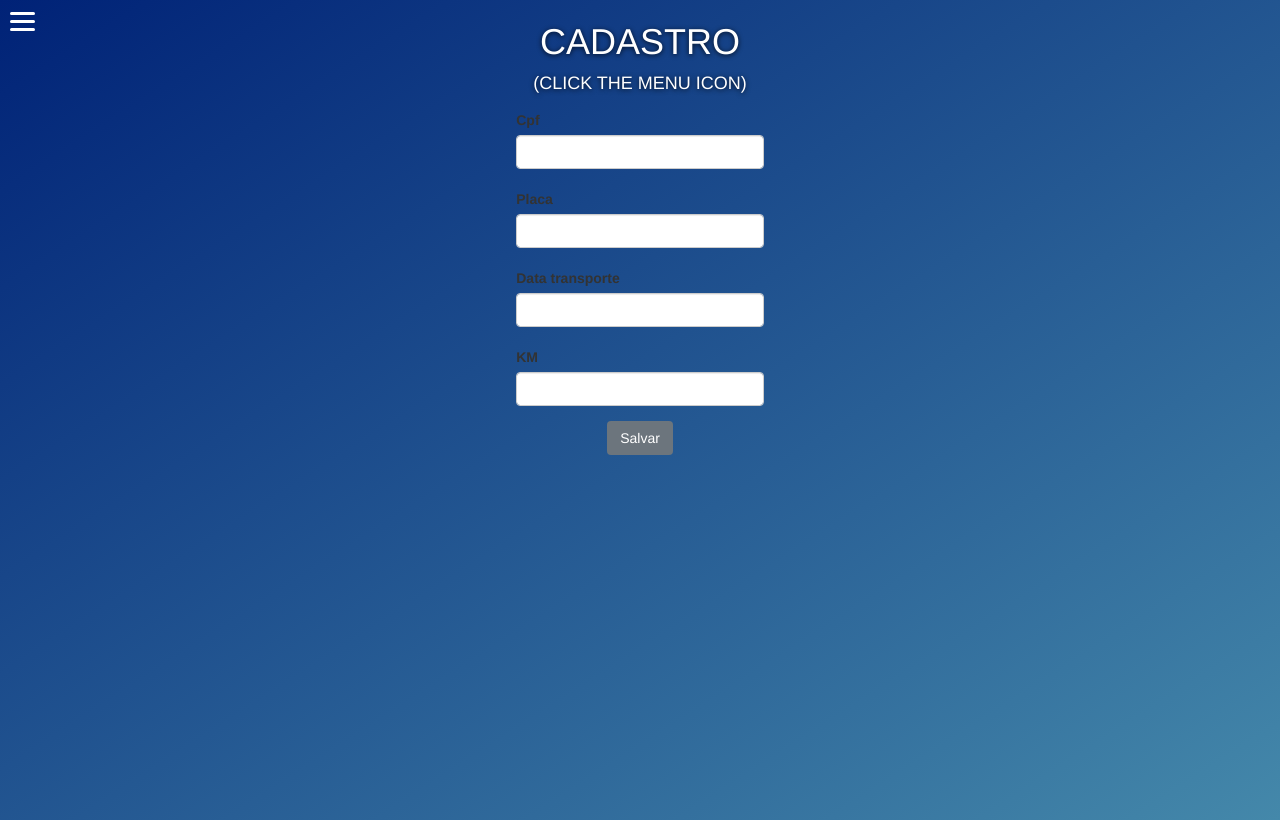
After one commit to svitorsannttos2/programacao_web_me, a Flask app: page /transport in a window 1280 px wide. The commit adds this page. Run offline with Flask 2, Linux system fonts and the light colour scheme; some libraries are stand-ins or nearby versions.

Commit message:
Refatorando código

```diff
--- a/app/controllers/routes.py
+++ b/app/controllers/routes.py
@@ -24,3 +24,19 @@ def addUser():
 @app.route('/add-vehicle')
 def addVehicle():
     return render_template('addVehicle.html')
+
+@app.route('/add-passanger')
+def addPassanger():
+    return render_template('addPassanger.html')
+
+@app.route('/add-driver')
+def addDriver():
+    return render_template('addDriver.html')
+
+@app.route('/transport')
+def transport():
+    return render_template('transport.html')
+
+@app.route('/report')
+def report():
+    return render_template('report.html')
--- a/app/templates/addVehicle.html
+++ b/app/templates/addVehicle.html
@@ -48,11 +48,11 @@
               <label class="mb-2 mt-2" for="cpf">Cpf</label>
               <input type="text" id="cpf" name="cpf" class="form-control">
             </div>
+            <div class="d-flex mt-3 justify-content-center">
+              <button type="submit" class="btn btn-secondary btn-salvar">Salvar</button>
+            </div>
           </fieldset>
         </form>
-        <div class="d-flex mt-3 justify-content-center">
-          <button type="submit" class="btn btn-secondary btn-salvar">Salvar</button>
-        </div>
       </div>
     </div>
   </div>
--- a/app/templates/header.html
+++ b/app/templates/header.html
@@ -33,6 +33,7 @@
             <div class="px-5">
                 <h2 class="menu_title">Menu</h2>
                 <ul class="list_load">
+                    <li class="list_item"><a href="dashboard">Dashboard</a></li>
                     <li class="list_item"><a href="add-user">+ User</a></li>
                     <li class="list_item"><a href="add-passanger">+ Passanger</a></li>
                     <li class="list_item"><a href="add-driver">+ Driver</a></li>
--- /dev/null
+++ b/app/templates/transport.html
@@ -0,0 +1,45 @@
+<!DOCTYPE html>
+<html lang="en">
+<head>
+  <meta charset="UTF-8">
+  <meta http-equiv="X-UA-Compatible" content="IE=edge">
+  <meta name="viewport" content="width=device-width, initial-scale=1.0">
+  <title>Add Vehicle</title>
+</head>
+<body>
+  <header>
+    {% extends "header.html" %}
+  </header>
+  {% block content %}
+  <div class="container">
+    <div class="d-flex justify-content-center">
+      <div class="col col-xl-3" >
+        <form action="/" method="post">
+          <fieldset>
+              <div class="form-group">
+                <label class="mb-2 mt-2" for="cpf">Cpf</label>
+                <input type="text" id="cpf" name="cpf" class="form-control">
+              </div>
+            <div class="form-group">
+              <label class="mb-2 mt-2" for="placa">Placa</label>
+              <input type="text" id="placa" name="placa" class="form-control">
+            </div>
+            <div class="form-group">
+              <label class="mb-2 mt-2" for="data_hora">Data transporte</label>
+              <input type="datetime" id="data_hora" name="data_hora" class="form-control">
+            </div>
+            <div class="form-group">
+                <label class="mb-2 mt-2" for="km">KM</label>
+                <input type="number" id="km" name="km" class="form-control">
+              </div>
+            <div class="d-flex mt-3 justify-content-center">
+              <button type="submit" class="btn btn-secondary btn-salvar">Salvar</button>
+            </div>
+          </fieldset>
+        </form>
+      </div>
+    </div>
+  </div>
+  {% endblock %}
+</body>
+</html>
```
Also changed, not shown: app/templates/addDriver.html (+7 -6 lines), app/templates/addPassanger.html (+14 -5 lines), app/templates/addUser.html (+19 -3 lines), app/templates/report.html (added).
